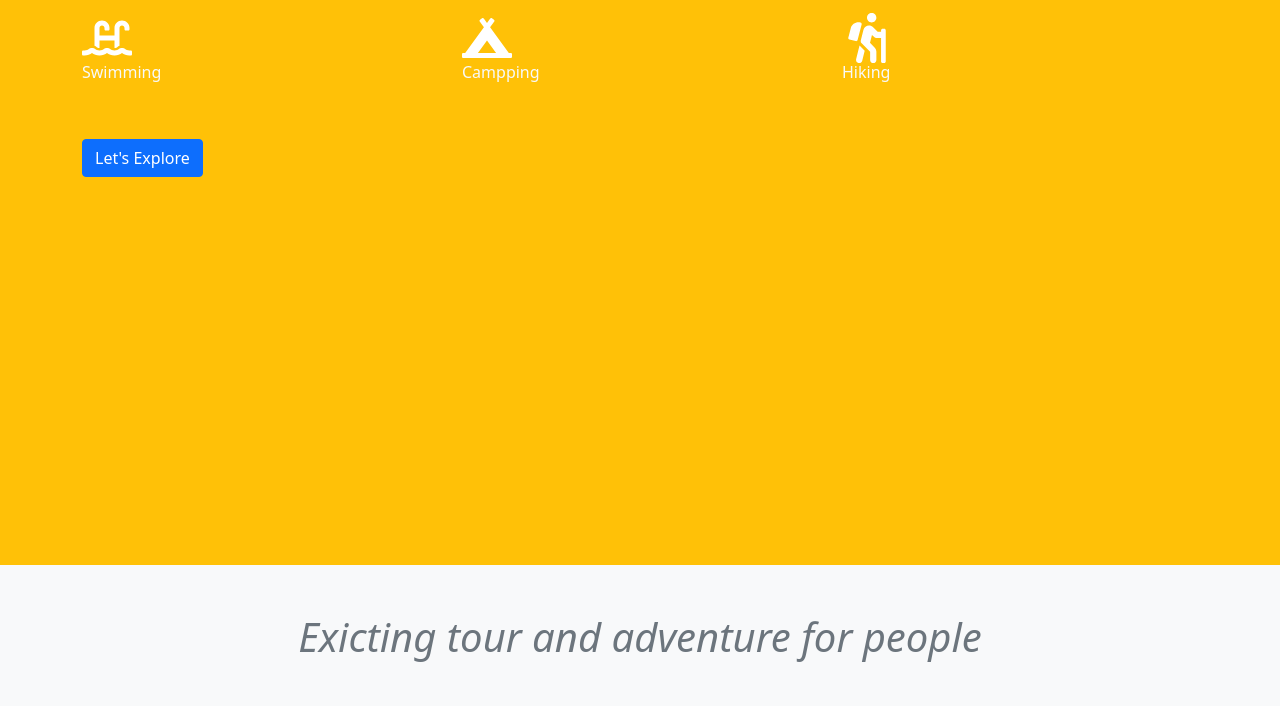
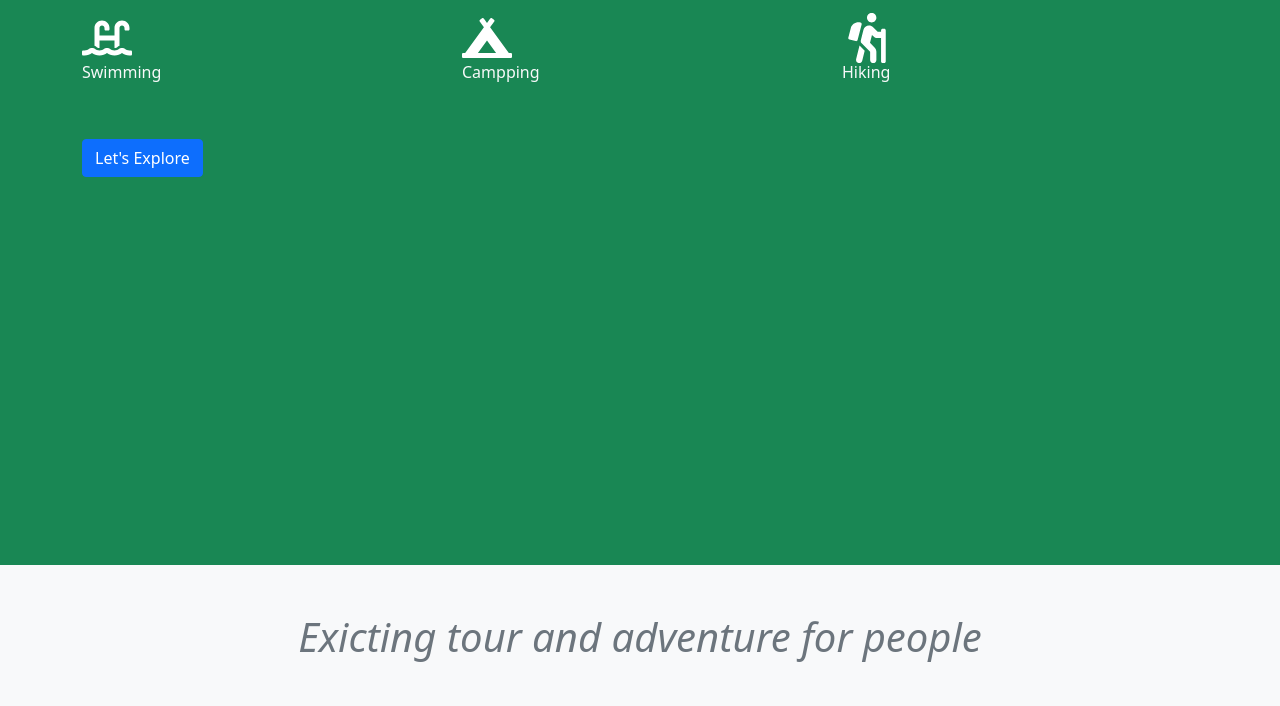
Before and after one commit to phemmyblaze/techcrush, a plain HTML site: page index.html in a window 1280 px wide. Shown: the part 311-1017 px from the top of the page. Drawn offline with nearby package versions, Linux system fonts and the light colour scheme.

Commit message:
background color change

```diff
--- a/index.html
+++ b/index.html
@@ -42,7 +42,7 @@
         </div>
       </nav>
 
-      <section class="bg-warning min-vh-100">
+      <section class="bg-success min-vh-100">
         <div class="container">
             <div class="pt-5 col-12 col-md-6 col-lg-6 text-center">
                 <h2 class="text-uppercase text-light major">Tour & Hike</h2>
```
